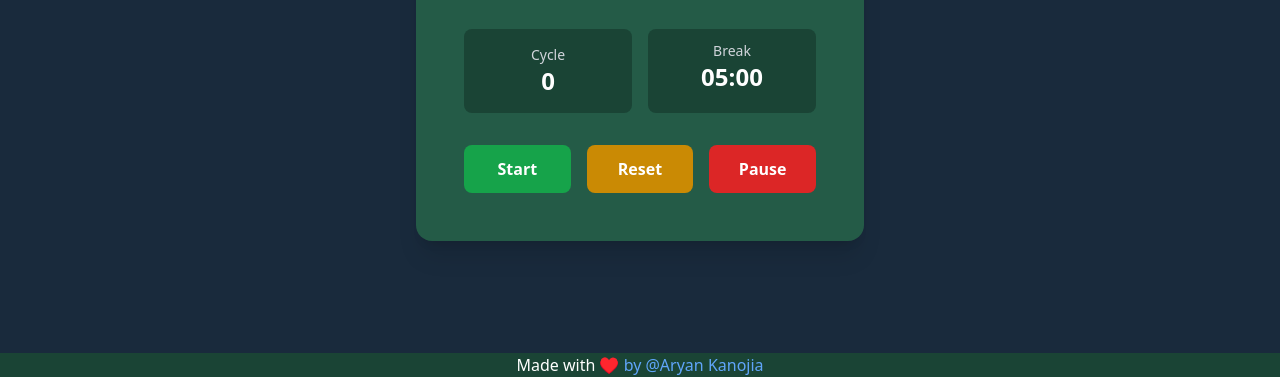
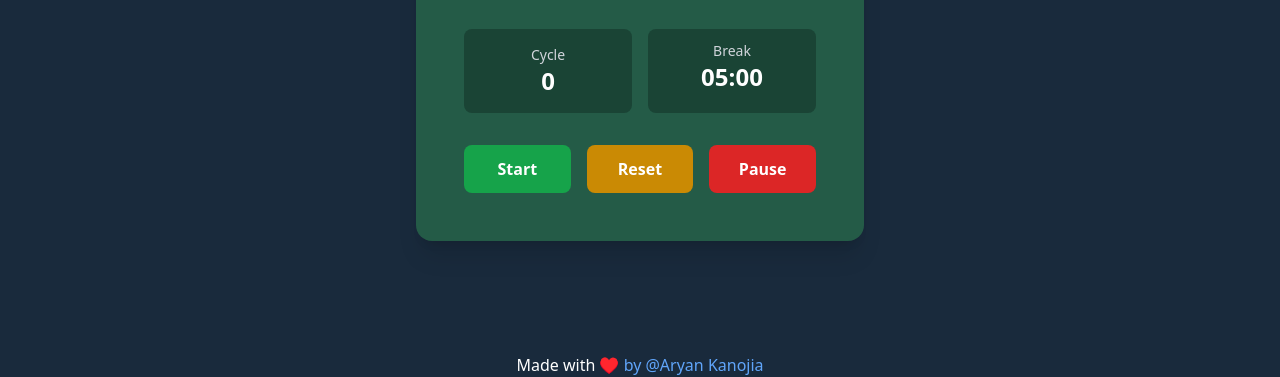
Before and after one commit to Aryankanojia9654/pomodoro-timer, a plain HTML site: page index.html in a window 1280 px wide. Shown: the part 423-800 px from the top of the page. Drawn offline with Linux system fonts and the light colour scheme.

```diff
--- a/index.html
+++ b/index.html
@@ -47,7 +47,7 @@
         </main>
 
         <!-- Footer -->
-        <footer class="w-full bg-[#1a4435] py-4 text-center">
+        <footer class="w-full  py-4 text-center">
             <span class="text-white">
                 Made with ♥️
                 <a href="https://github.com/Aryankanojia9654" class="text-blue-400 hover:text-blue-300">
```
